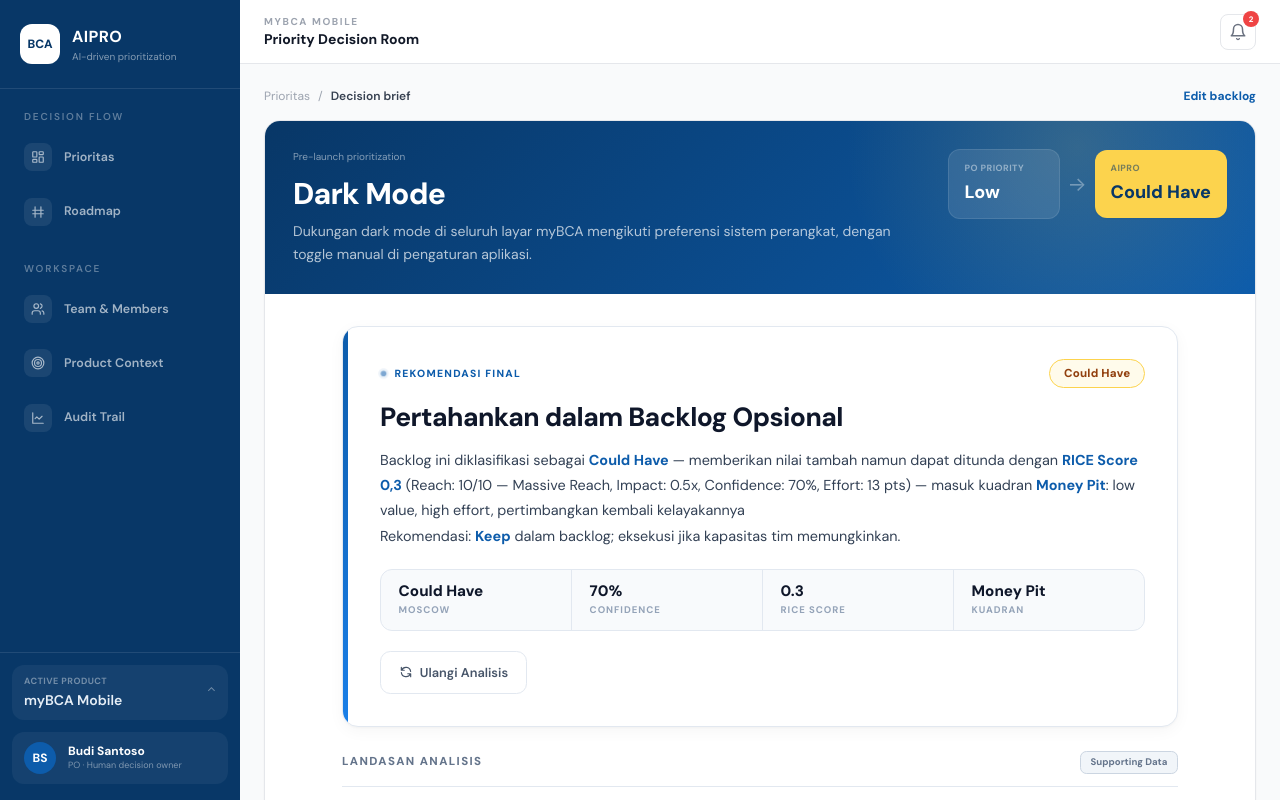
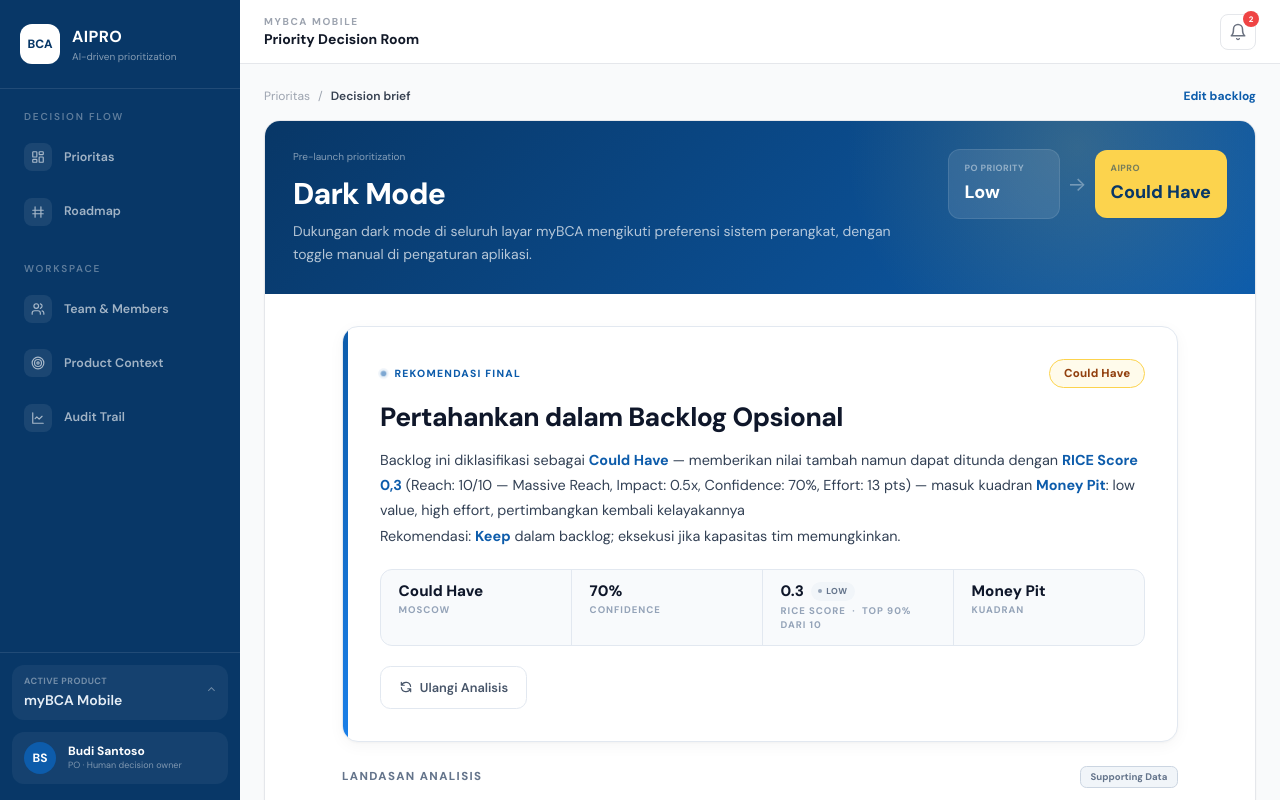
Before and after one commit to irvan90/aipro, an Angular app in the folder compass/: page /backlog/dark-mode in a window 1280 px wide. Built offline with nearby package versions, Linux system fonts and the light colour scheme.

Commit message:
feat: enhance RICE score display, hide competitor info pre-analysis, enable vertical roadmap reordering

```diff
--- a/compass/src/app/core/services/mock-data.service.ts
+++ b/compass/src/app/core/services/mock-data.service.ts
@@ -248,7 +248,7 @@
     isEmergency: false,
     initialPriority: 'Low',
     recommendation: 'promote',
-    priorityChangeReason: '⚠️ ANALISIS KOMPETITOR: Fitur pocket/kantong sudah ada di Jenius sejak 2017 dan blu sejak 2020. BCA tertinggal 6-9 tahun. Urgensi harus dinaikkan dari Q4 ke Q3 untuk mencegah nasabah beralih ke kompetitor yang sudah memiliki fitur matang ini.',
+    priorityChangeReason: 'Fitur budgeting dan alokasi saldo ke beberapa kantong — diajukan dengan prioritas awal PO: Low.',
     roadmapLane: 'Later',
     opportunityAtRisk: {
       metric: 'retained_balance',
--- a/compass/src/app/pages/backlog-detail/backlog-detail.component.html
+++ b/compass/src/app/pages/backlog-detail/backlog-detail.component.html
@@ -212,9 +212,20 @@
                   </div>
                   @if (result.riceScore; as rice) {
                     <div class="reko-stat-divider"></div>
-                    <div class="reko-stat">
-                      <span class="reko-stat__val">{{ rice.total | number:'1.0-1' }}</span>
-                      <span class="reko-stat__lbl">RICE Score</span>
+                    <div class="reko-stat reko-stat--rice">
+                      <div class="reko-stat__rice-row">
+                        <span class="reko-stat__val">{{ rice.total | number:'1.0-1' }}</span>
+                        @if (riceRankInfo(); as rank) {
+                          <span class="reko-stat__tier" [attr.data-tier]="rank.tierKey">
+                            <span class="reko-stat__tier-dot"></span>{{ rank.tier }}
+                          </span>
+                        }
+                      </div>
+                      @if (riceRankInfo(); as rank) {
+                        <span class="reko-stat__lbl">RICE Score &nbsp;·&nbsp; Top {{ rank.topPercent }}% dari {{ rank.total }}</span>
+                      } @else {
+                        <span class="reko-stat__lbl">RICE Score</span>
+                      }
                     </div>
                   }
                   @if (getQuadrant(result); as quadrant) {
--- a/compass/src/app/pages/backlog-detail/backlog-detail.component.scss
+++ b/compass/src/app/pages/backlog-detail/backlog-detail.component.scss
@@ -695,6 +695,68 @@
   color: #94a3b8;
   margin-top: 0.2rem;
 }
+
+// RICE tier badge — inline layout
+.reko-stat--rice {
+  min-width: 120px;
+}
+
+// Flex row: score value + tier badge side by side
+.reko-stat__rice-row {
+  display: flex;
+  align-items: center;
+  gap: 0.45rem;
+  flex-wrap: nowrap;
+}
+
+.reko-stat__tier {
+  display: inline-flex;
+  align-items: center;
+  gap: 0.25rem;
+  padding: 0.18rem 0.45rem;
+  border-radius: 999px;
+  font-size: 0.54rem;
+  font-weight: 800;
+  letter-spacing: 0.07em;
+  text-transform: uppercase;
+  white-space: nowrap;
+  // flex-shrink so it doesn't push value off screen
+  flex-shrink: 0;
+
+  // Default (fallback)
+  background: #f1f5f9;
+  color: #64748b;
+
+  &[data-tier='top'] {
+    background: #d1fae5;
+    color: #065f46;
+    .reko-stat__tier-dot { background: #10b981; }
+  }
+  &[data-tier='high'] {
+    background: #dbeafe;
+    color: #1e40af;
+    .reko-stat__tier-dot { background: #3b82f6; }
+  }
+  &[data-tier='medium'] {
+    background: #fef3c7;
+    color: #92400e;
+    .reko-stat__tier-dot { background: #f59e0b; }
+  }
+  &[data-tier='low'] {
+    background: #f1f5f9;
+    color: #64748b;
+    .reko-stat__tier-dot { background: #94a3b8; }
+  }
+}
+
+.reko-stat__tier-dot {
+  width: 4px;
+  height: 4px;
+  border-radius: 50%;
+  background: #94a3b8;
+  flex-shrink: 0;
+}
+
 
 .reko-stat-divider {
   width: 1px;
--- a/compass/src/app/pages/backlog-detail/backlog-detail.component.ts
+++ b/compass/src/app/pages/backlog-detail/backlog-detail.component.ts
@@ -45,6 +45,45 @@
   isAnalyzing = signal(false);
   analysisComplete = signal(false);
   analysisResult = signal<AIResult | null>(null);
+
+  /** Computed dynamically from all backlogs that have a RICE score. */
+  riceRankInfo = computed(() => {
+    const item = this.backlog();
+    if (!item?.aiResult?.riceScore) return null;
+
+    const currentScore = item.aiResult.riceScore.total;
+
+    // Collect every RICE total across all backlogs (including the current one)
+    const allScores = backlogStore.all()
+      .map(b => b.aiResult?.riceScore?.total)
+      .filter((s): s is number => s !== undefined && s !== null);
+
+    if (allScores.length === 0) return null;
+
+    // Sort ascending so we can find the rank
+    const sorted = [...allScores].sort((a, b) => a - b);
+
+    // How many scores is the current one strictly better than?
+    const beatenCount = sorted.filter(s => s < currentScore).length;
+    const percentileBeat = Math.round((beatenCount / sorted.length) * 100); // % of backlogs beaten
+    const topPercent   = Math.max(1, 100 - percentileBeat);                  // "Top X%"
+
+    // Tier based on relative position (fully dynamic — no hardcoded value thresholds)
+    const ratio = beatenCount / sorted.length;
+    let tier: string;
+    let tierKey: 'top' | 'high' | 'medium' | 'low';
+    if (ratio >= 0.75) {
+      tier = 'Top Tier'; tierKey = 'top';
+    } else if (ratio >= 0.50) {
+      tier = 'High';     tierKey = 'high';
+    } else if (ratio >= 0.25) {
+      tier = 'Medium';   tierKey = 'medium';
+    } else {
+      tier = 'Low';      tierKey = 'low';
+    }
+
+    return { topPercent, percentileBeat, tier, tierKey, total: sorted.length };
+  });
 
   getQuadrant(result: AIResult): ValueEffortQuadrantInfo | null {
     if (!result.valueEffort) return null;
@@ -239,7 +278,15 @@
       next: result => {
         this.analysisResult.set(result);
         backlogStore.all.update(all => all.map(backlog =>
-          backlog.id === item.id ? { ...backlog, aiResult: result, updatedAt: new Date() } : backlog
+          backlog.id === item.id ? {
+            ...backlog,
+            status: 'ai_scored',
+            aiResult: result,
+            priorityChangeReason: backlog.id === 'pocket-rupiah'
+              ? '⚠️ ANALISIS KOMPETITOR: Fitur pocket/kantong sudah ada di Jenius sejak 2017 dan blu sejak 2020. BCA tertinggal 6-9 tahun. Urgensi harus dinaikkan dari Q4 ke Q3 untuk mencegah nasabah beralih ke kompetitor yang sudah memiliki fitur matang ini.'
+              : backlog.priorityChangeReason,
+            updatedAt: new Date()
+          } : backlog
         ));
         this.analysisComplete.set(true);
         this.isAnalyzing.set(false);
--- a/compass/src/app/pages/dashboard/dashboard.component.ts
+++ b/compass/src/app/pages/dashboard/dashboard.component.ts
@@ -62,7 +62,7 @@
 
     insights.push({
       type: 'market', eyebrow: 'News signal · High', title: 'Berita: Fitur Alokasi Dana Semakin Diminati',
-      body: 'Media teknologi melaporkan bahwa fitur tabungan pos/pocket semakin diminati nasabah gen-Z. Blu dan Jenius memimpin tren ini.',
+      body: 'Media teknologi melaporkan bahwa fitur tabungan pos/pocket semakin diminati nasabah gen-Z. Tren digital banking mempercepat adopsi fitur ini.',
       source: 'Top tech media · 2 jam yang lalu', severity: 'high', backlogId: 'pocket-rupiah',
     });
 
--- a/compass/src/app/pages/roadmap/roadmap.component.html
+++ b/compass/src/app/pages/roadmap/roadmap.component.html
@@ -41,12 +41,12 @@
           @for (item of group.items; track item.id) {
             <article cdkDrag [cdkDragData]="item" [cdkDragDisabled]="isExpired(group.quarter)"
                      class="roadmap-card bg-white rounded-xl border p-3.5 shadow-sm"
-                     [class]="item.id === 'pocket-bca' ? 'border-amber-300 ring-2 ring-amber-100' : (item.isEmergency ? 'border-l-4 border-l-red-500 border-gray-200' : 'border-gray-200')">
+                     [class]="(item.id === 'pocket-rupiah' && item.aiResult) ? 'border-amber-300 ring-2 ring-amber-100' : (item.isEmergency ? 'border-l-4 border-l-red-500 border-gray-200' : 'border-gray-200')">
               <div class="flex items-start justify-between gap-2">
                 <div class="min-w-0">
                   <div class="flex items-center gap-1.5 flex-wrap">
                     <h3 class="text-xs font-bold text-gray-900">{{ item.title }}</h3>
-                    @if (item.id === 'pocket-bca') { <span class="px-1.5 py-0.5 rounded bg-amber-100 text-amber-800 text-[8px] font-black">MISMATCH</span> }
+                    @if (item.id === 'pocket-rupiah' && item.aiResult) { <span class="px-1.5 py-0.5 rounded bg-amber-100 text-amber-800 text-[8px] font-black">MISMATCH</span> }
                     @if (item.isEmergency) { <span class="px-1.5 py-0.5 rounded bg-red-100 text-red-800 text-[8px] font-black">🚨 EMERGENCY</span> }
                   </div>
                   <p class="text-[10px] text-gray-500 leading-relaxed mt-1.5 line-clamp-2">{{ item.priorityChangeReason }}</p>
@@ -55,13 +55,25 @@
               </div>
 
               <div class="grid grid-cols-2 gap-2 mt-3">
-                <div class="rounded-lg bg-gray-50 p-2"><div class="text-[8px] uppercase font-bold text-gray-400">Priority</div><div class="text-[10px] font-black text-bca-primary">{{ item.aiResult?.moscow ?? '—' }}</div></div>
-                <div class="rounded-lg bg-gray-50 p-2"><div class="text-[8px] uppercase font-bold text-gray-400">RICE Score</div><div class="text-xs font-black text-bca-navy">{{ item.aiResult?.riceScore?.total ? (item.aiResult?.riceScore?.total | number:'1.0-1') : '—' }}</div></div>
+                <div class="rounded-lg bg-gray-50 p-2">
+                  <div class="text-[8px] uppercase font-bold text-gray-400">Priority</div>
+                  <div class="text-[10px] font-black text-bca-primary mt-0.5">{{ item.aiResult?.moscow ?? '—' }}</div>
+                </div>
+                <div class="rounded-lg bg-gray-50 p-2">
+                  <div class="text-[8px] uppercase font-bold text-gray-400">RICE Score</div>
+                  <div class="flex items-center gap-1.5 mt-0.5">
+                    <span class="text-xs font-black text-bca-navy">{{ item.aiResult?.riceScore?.total ? (item.aiResult?.riceScore?.total | number:'1.0-1') : '—' }}</span>
+                    @if (getRiceRankInfo(item); as rank) {
+                      <span class="rice-tier-badge" [attr.data-tier]="rank.tierKey">
+                        <span class="rice-tier-dot"></span>{{ rank.tier }}
+                      </span>
+                    }
+                  </div>
+                </div>
               </div>
 
-              <div class="flex items-center justify-between gap-2 mt-3 pt-2.5 border-t border-gray-100">
-                <span class="text-[9px] text-gray-400">AIPRO {{ item.recommendation }}</span>
-                <a [routerLink]="['/backlog', item.id]" (click)="$event.stopPropagation()" class="text-[9px] font-bold text-bca-primary hover:underline">Detail</a>
+              <div class="flex items-center justify-end gap-2 mt-3 pt-2.5 border-t border-gray-100">
+                <a [routerLink]="['/backlog', item.id]" (click)="$event.stopPropagation()" class="text-[9px] font-bold text-bca-primary hover:underline">Detail →</a>
               </div>
 
               @if (item.status === 'ai_scored' && item.recommendation === 'promote' && item.targetQuarter !== 'Q3') {
--- a/compass/src/app/pages/roadmap/roadmap.component.ts
+++ b/compass/src/app/pages/roadmap/roadmap.component.ts
@@ -1,6 +1,6 @@
 import { Component, computed, OnInit, signal } from '@angular/core';
 import { CommonModule, DecimalPipe } from '@angular/common';
-import { DragDropModule, CdkDragDrop } from '@angular/cdk/drag-drop';
+import { DragDropModule, CdkDragDrop, moveItemInArray } from '@angular/cdk/drag-drop';
 import { ActivatedRoute, RouterLink } from '@angular/router';
 import { ImpactAnalysisResult } from '../../core/models/ai-result.model';
 import { Backlog, Quarter, RoadmapLane } from '../../core/models/backlog.model';
@@ -46,10 +46,77 @@
     }
   }
 
+  isExpired(quarter: Quarter): boolean {
+    return quarter === 'Q1';
+  }
+
+  isCurrent(quarter: Quarter): boolean {
+    return quarter === 'Q2';
+  }
+
+  quarterLabel(quarter: Quarter): string {
+    const labels: Record<Quarter, string> = {
+      Q1: 'Jan – Mar 2026',
+      Q2: 'Apr – Jun 2026',
+      Q3: 'Jul – Sep 2026',
+      Q4: 'Okt – Des 2026',
+      Unplanned: 'Unplanned',
+    };
+    return labels[quarter];
+  }
+
   onDrop(event: CdkDragDrop<Backlog[]>, target: Quarter): void {
+    if (this.isExpired(target)) return;
+
+    if (event.previousContainer === event.container) {
+      // Vertical reordering within the same quarter
+      if (event.previousIndex === event.currentIndex) return;
+
+      const currentItems = [...event.container.data];
+      moveItemInArray(currentItems, event.previousIndex, event.currentIndex);
+
+      const all = backlogStore.all();
+      const result: Backlog[] = [];
+      let quarterIdx = 0;
+
+      for (const item of all) {
+        if (item.targetQuarter === target) {
+          if (quarterIdx < currentItems.length) {
+            result.push(currentItems[quarterIdx++]);
+          }
+        } else {
+          result.push(item);
+        }
+      }
+
+      backlogStore.all.set(result);
+      this.toast.show('info', `Urutan backlog di ${target} diperbarui`);
+      return;
+    }
+
+    // Cross-quarter move
     const item: Backlog = event.item.data;
-    if (!item || item.targetQuarter === target || this.isExpired(target)) return;
+    if (!item || item.targetQuarter === target) return;
     this.reviewRecommendation(item, target);
+  }
+
+  getRiceRankInfo(item: Backlog): { tier: string; tierKey: 'top' | 'high' | 'medium' | 'low' } | null {
+    if (!item.aiResult?.riceScore) return null;
+    const currentScore = item.aiResult.riceScore.total;
+    const allScores = backlogStore.all()
+      .map(b => b.aiResult?.riceScore?.total)
+      .filter((s): s is number => s !== undefined && s !== null);
+
+    if (allScores.length === 0) return null;
+
+    const sorted = [...allScores].sort((a, b) => a - b);
+    const beatenCount = sorted.filter(s => s < currentScore).length;
+    const ratio = beatenCount / sorted.length;
+
+    if (ratio >= 0.75) return { tier: 'Top Tier', tierKey: 'top' };
+    if (ratio >= 0.50) return { tier: 'High', tierKey: 'high' };
+    if (ratio >= 0.25) return { tier: 'Medium', tierKey: 'medium' };
+    return { tier: 'Low', tierKey: 'low' };
   }
 
   reviewRecommendation(item: Backlog, target: Quarter = 'Q3'): void {
@@ -85,12 +152,7 @@
     this.impactLoading.set(false);
   }
 
-  isExpired(quarter: Quarter): boolean { return quarter === 'Q1'; }
-  isCurrent(quarter: Quarter): boolean { return quarter === 'Q2'; }
 
-  quarterLabel(quarter: Quarter): string {
-    return { Q1: 'Jan–Mar', Q2: 'Apr–Jun', Q3: 'Jul–Sep', Q4: 'Oct–Dec', Unplanned: 'Unplanned' }[quarter];
-  }
 
   private laneForQuarter(quarter: Quarter): RoadmapLane {
     if (quarter === 'Q2') return 'Now';
```
Also changed, not shown: compass/src/app/pages/roadmap/roadmap.component.scss (+42 -0 lines).
